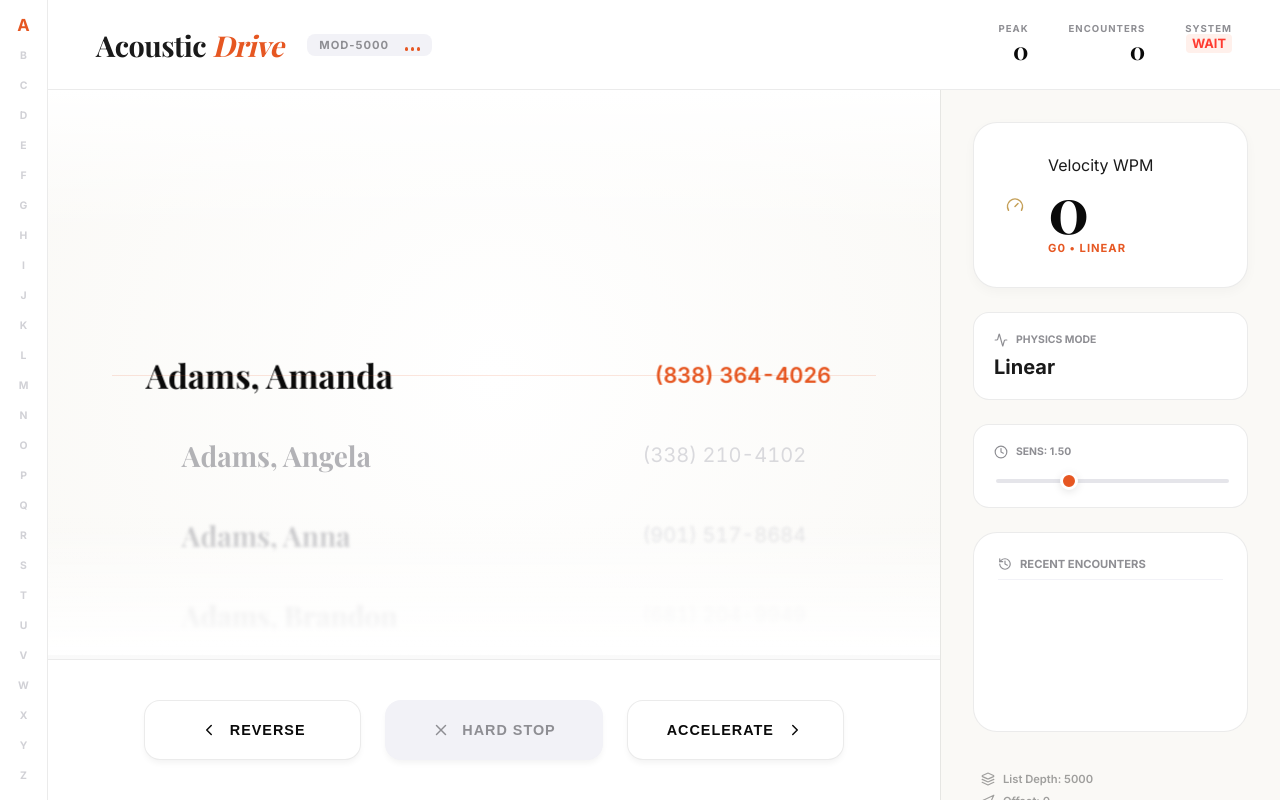
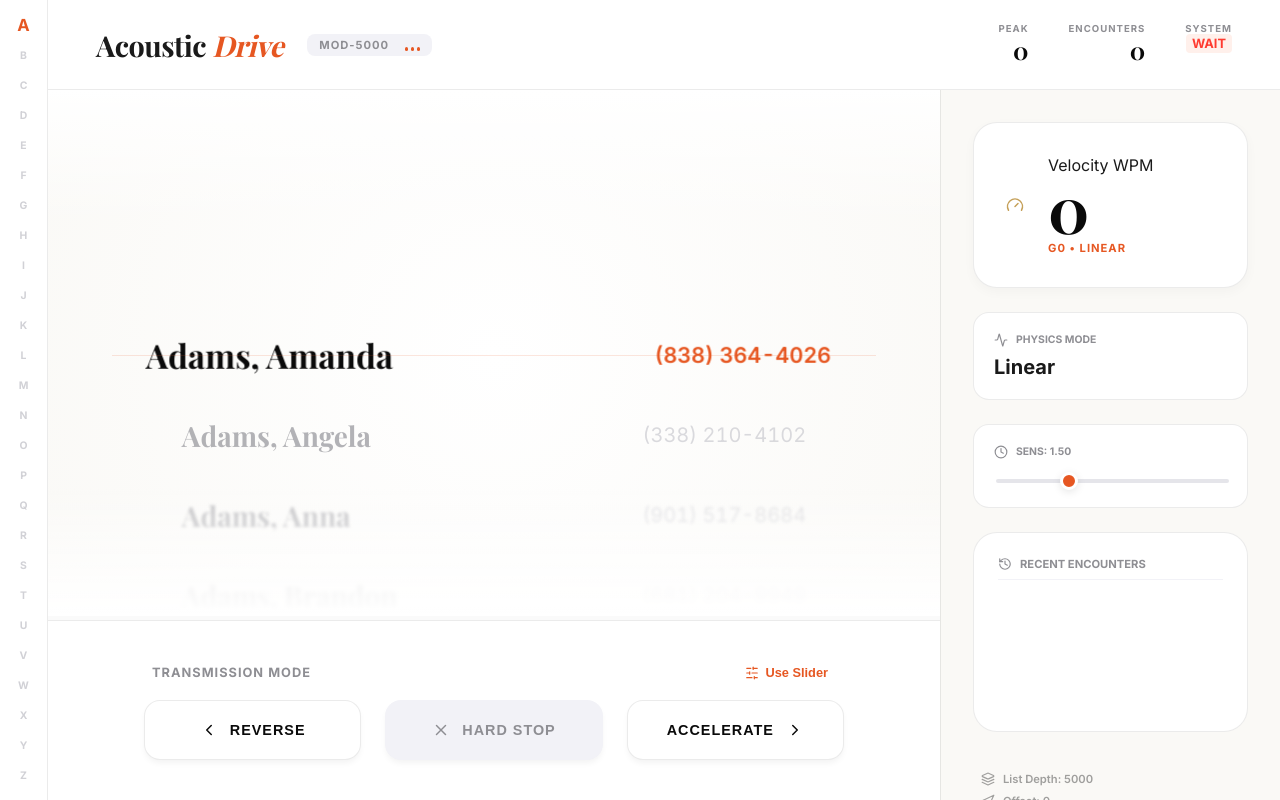
Before and after one commit to priyanshum17/acoustic-drive, a React (Vite) app: page / in a window 1280 px wide. Built offline with nearby package versions, Linux system fonts and the light colour scheme; a web font is replaced by a local one.

Commit message:
feat(ui): add transmission mode toggle with slider control

```diff
--- a/src/components/DriveControls.css
+++ b/src/components/DriveControls.css
@@ -53,3 +53,87 @@
   color: #8E8E93;
   border-color: transparent;
 }
+
+.lux-drive-container {
+  display: flex;
+  flex-direction: column;
+  gap: 1rem;
+  width: 100%;
+}
+
+.drive-header {
+  display: flex;
+  justify-content: space-between;
+  align-items: center;
+  padding: 0 0.5rem;
+}
+
+.drive-title {
+  font-size: 0.8rem;
+  font-weight: 700;
+  text-transform: uppercase;
+  letter-spacing: 1px;
+  color: #8E8E93;
+}
+
+.mode-toggle {
+  display: flex;
+  align-items: center;
+  gap: 6px;
+  background: none;
+  border: none;
+  color: var(--accent-lux);
+  font-size: 0.8rem;
+  font-weight: 600;
+  cursor: pointer;
+  padding: 4px 8px;
+  border-radius: 8px;
+  transition: background 0.2s;
+}
+
+.mode-toggle:hover {
+  background: rgba(230, 87, 34, 0.1);
+}
+
+.lux-slider-bay {
+  padding: 1.5rem;
+  border: 1px solid var(--glass-border-lux);
+  border-radius: 16px;
+  background: white;
+  box-shadow: 0 4px 6px -1px rgba(0, 0, 0, 0.05);
+}
+
+.lux-drive-slider {
+  -webkit-appearance: none;
+  width: 100%;
+  height: 8px;
+  background: #F2F2F7;
+  border-radius: 4px;
+  outline: none;
+  margin-bottom: 1rem;
+}
+
+.lux-drive-slider::-webkit-slider-thumb {
+  -webkit-appearance: none;
+  appearance: none;
+  width: 24px;
+  height: 24px;
+  border-radius: 50%;
+  background: var(--accent-lux);
+  cursor: pointer;
+  box-shadow: 0 2px 5px rgba(0,0,0,0.2);
+  transition: transform 0.1s;
+}
+
+.lux-drive-slider::-webkit-slider-thumb:hover {
+  transform: scale(1.1);
+}
+
+.slider-marks {
+  display: flex;
+  justify-content: space-between;
+  font-size: 0.75rem;
+  font-weight: 600;
+  color: #8E8E93;
+  padding: 0 4px;
+}
--- a/src/components/DriveControls.tsx
+++ b/src/components/DriveControls.tsx
@@ -1,4 +1,5 @@
-import { ChevronLeft, ChevronRight, X } from 'lucide-react';
+import { ChevronLeft, ChevronRight, X, SlidersHorizontal, MousePointerClick } from 'lucide-react';
+import { useState } from 'react';
 import './DriveControls.css';
 
 interface DriveControlsProps {
@@ -6,15 +7,26 @@ interface DriveControlsProps {
   setLevel: React.Dispatch<React.SetStateAction<number>>;
 }
 
-const MAX_LEVEL = 6;
+const MAX_LEVEL = 5;
 
 export default function DriveControls({ level, setLevel }: DriveControlsProps) {
+  const [mode, setMode] = useState<'buttons' | 'slider'>('buttons');
 
   const handleForward = () => setLevel(p => Math.min(p + 1, MAX_LEVEL));
   const handleBackward = () => setLevel(p => Math.max(p - 1, -MAX_LEVEL));
   const handleStop = () => setLevel(0);
 
   return (
+    <div className="lux-drive-container">
+      <div className="drive-header">
+         <span className="drive-title">Transmission Mode</span>
+         <button className="mode-toggle" onClick={() => setMode(m => m === 'buttons' ? 'slider' : 'buttons')}>
+            {mode === 'buttons' ? <SlidersHorizontal size={14} /> : <MousePointerClick size={14} />}
+            <span>{mode === 'buttons' ? 'Use Slider' : 'Use Buttons'}</span>
+         </button>
+      </div>
+
+      {mode === 'buttons' ? (
         <div className="lux-drive-bay">
           <button
              className={`lux-btn backward ${level < 0 ? 'active' : ''}`}
@@ -40,5 +52,22 @@ export default function DriveControls({ level, setLevel }: DriveControlsProps) {
             <ChevronRight size={18} />
           </button>
         </div>
+      ) : (
+        <div className="lux-slider-bay">
+           <input
+              type="range"
+              min="-5" max="5" step="1"
+              value={level}
+              onChange={(e) => setLevel(parseInt(e.target.value))}
+              className="lux-drive-slider"
+           />
+           <div className="slider-marks">
+              <span>-5 (Rev)</span>
+              <span>0 (Stop)</span>
+              <span>+5 (Fwd)</span>
+           </div>
+        </div>
+      )}
+    </div>
   );
 }
```
Lines whose indentation alone changed are shown as unchanged.
